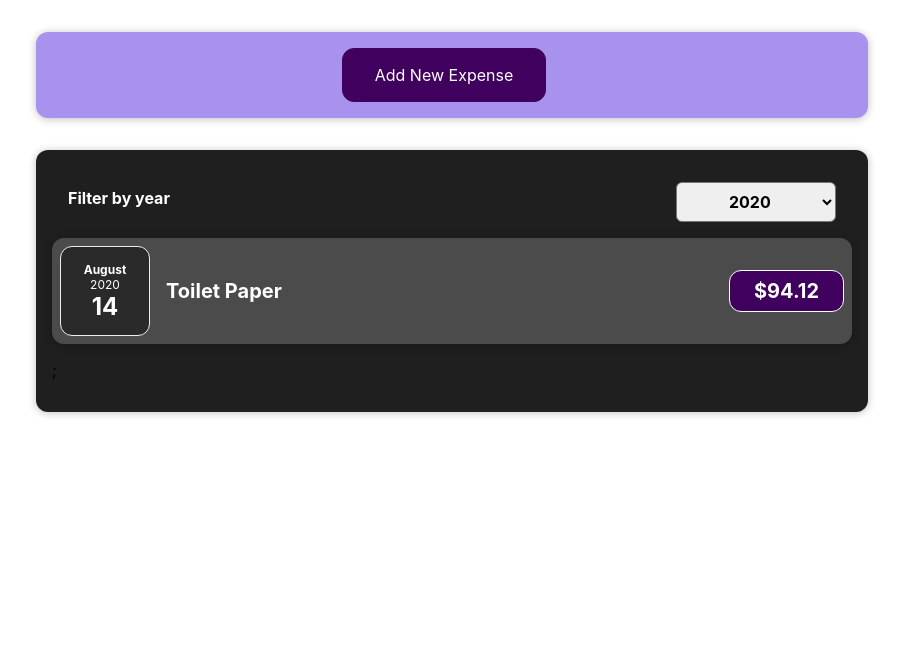
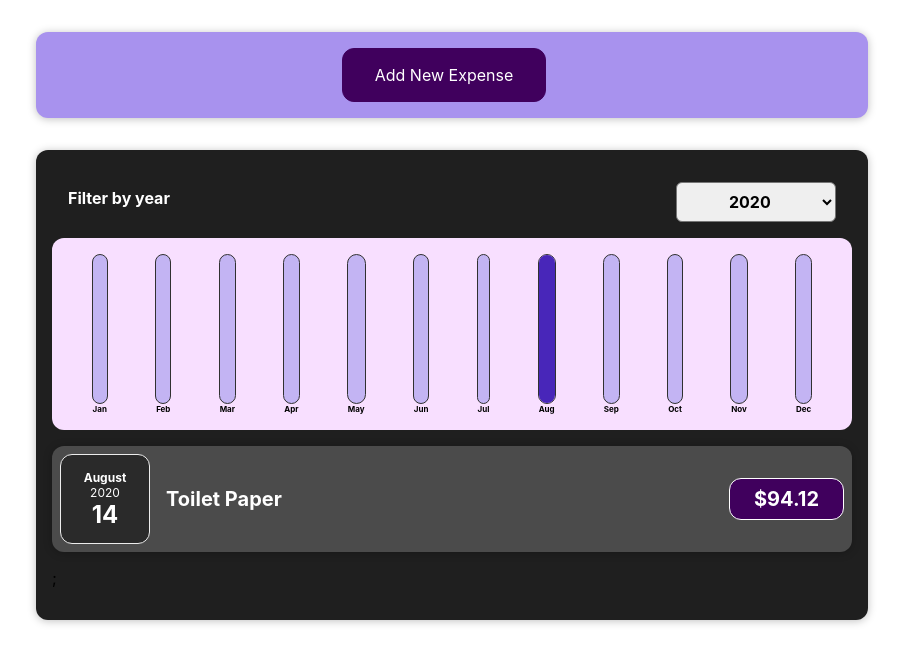
Before and after one commit to leezhiqin96/react-complete-guide, a React (Create React App) app: page / in a window 1280 px wide. Shown: the top 664 px of the page, without its empty margins (188-1091 px from the left). Built offline with nearby package versions, Linux system fonts and the light colour scheme.

Commit message:
Adding a Chart

```diff
--- /dev/null
+++ b/src/components/Chart/Chart.css
@@ -0,0 +1,9 @@
+.chart {
+  padding: 1rem;
+  border-radius: 12px;
+  background-color: #f8dfff;
+  text-align: center;
+  display: flex;
+  justify-content: space-around;
+  height: 10rem;
+}
--- /dev/null
+++ b/src/components/Chart/Chart.js
@@ -0,0 +1,22 @@
+import ChartBar from "./ChartBar";
+import "./Chart.css";
+
+const Chart = (props) => {
+  const dataPointValues = props.dataPoints.map((dataPoint) => dataPoint.value);
+  const totalMaximum = Math.max(...dataPointValues);
+
+  return (
+    <div className="chart">
+      {props.dataPoints.map((dataPoint) => (
+        <ChartBar
+          key={dataPoint.label}
+          value={dataPoint.value}
+          maxValue={totalMaximum}
+          label={dataPoint.label}
+        />
+      ))}
+    </div>
+  );
+};
+
+export default Chart;
--- /dev/null
+++ b/src/components/Chart/ChartBar.css
@@ -0,0 +1,30 @@
+.chart-bar {
+  height: 100%;
+  display: flex;
+  flex-direction: column;
+  align-items: center;
+}
+
+.chart-bar__inner {
+  height: 100%;
+  width: 100%;
+  border: 1px solid #313131;
+  border-radius: 12px;
+  background-color: #c3b4f3;
+  overflow: hidden;
+  display: flex;
+  flex-direction: column;
+  justify-content: flex-end;
+}
+
+.chart-bar__fill {
+  background-color: #4826b9;
+  width: 100%;
+  transition: all 0.3s ease-out;
+}
+
+.chart-bar__label {
+  font-weight: bold;
+  font-size: 0.5rem;
+  text-align: center;
+}
--- /dev/null
+++ b/src/components/Chart/ChartBar.js
@@ -0,0 +1,23 @@
+import "./ChartBar.css";
+
+const ChartBar = (props) => {
+  let barFillHeight = "0%";
+
+  if (props.maxValue > 0) {
+    barFillHeight = Math.round((props.value / props.maxValue) * 100) + "%";
+  }
+
+  return (
+    <div className="chart-bar">
+      <div className="chart-bar__inner">
+        <div
+          className="chart-bar__fill"
+          style={{ height: barFillHeight }}
+        ></div>
+      </div>
+      <div className="chart-bar__label">{props.label}</div>
+    </div>
+  );
+};
+
+export default ChartBar;
--- a/src/components/Expenses/Expenses.js
+++ b/src/components/Expenses/Expenses.js
@@ -1,8 +1,10 @@
 import React, { useState } from "react";
 
+import Card from "../UI/Card";
 import ExpensesList from "./ExpensesList";
 import ExpensesFilter from "./ExpensesFilter";
-import Card from "../UI/Card";
+import ExpensesChart from "./ExpensesChart";
+
 import "./Expenses.css";
 
 function Expenses(props) {
@@ -22,6 +24,7 @@
         selected={filteredYear}
         onDateChangeData={onDateChangeHandler}
       />
+      <ExpensesChart expenses={filteredExpenses} />
       <ExpensesList items={filteredExpenses} />
     </Card>
   );
--- /dev/null
+++ b/src/components/Expenses/ExpensesChart.js
@@ -0,0 +1,28 @@
+import Chart from "../Chart/Chart";
+
+const ExpensesChart = (props) => {
+  const chartDataPoints = [
+    { label: "Jan", value: 0 },
+    { label: "Feb", value: 0 },
+    { label: "Mar", value: 0 },
+    { label: "Apr", value: 0 },
+    { label: "May", value: 0 },
+    { label: "Jun", value: 0 },
+    { label: "Jul", value: 0 },
+    { label: "Aug", value: 0 },
+    { label: "Sep", value: 0 },
+    { label: "Oct", value: 0 },
+    { label: "Nov", value: 0 },
+    { label: "Dec", value: 0 },
+  ];
+
+  // For of loop instead of For in loop
+  for (const expense of props.expenses) {
+    const expenseMonth = expense.date.getMonth();
+    chartDataPoints[expenseMonth].value += expense.amount;
+  }
+
+  return <Chart dataPoints={chartDataPoints} />;
+};
+
+export default ExpensesChart;
```
